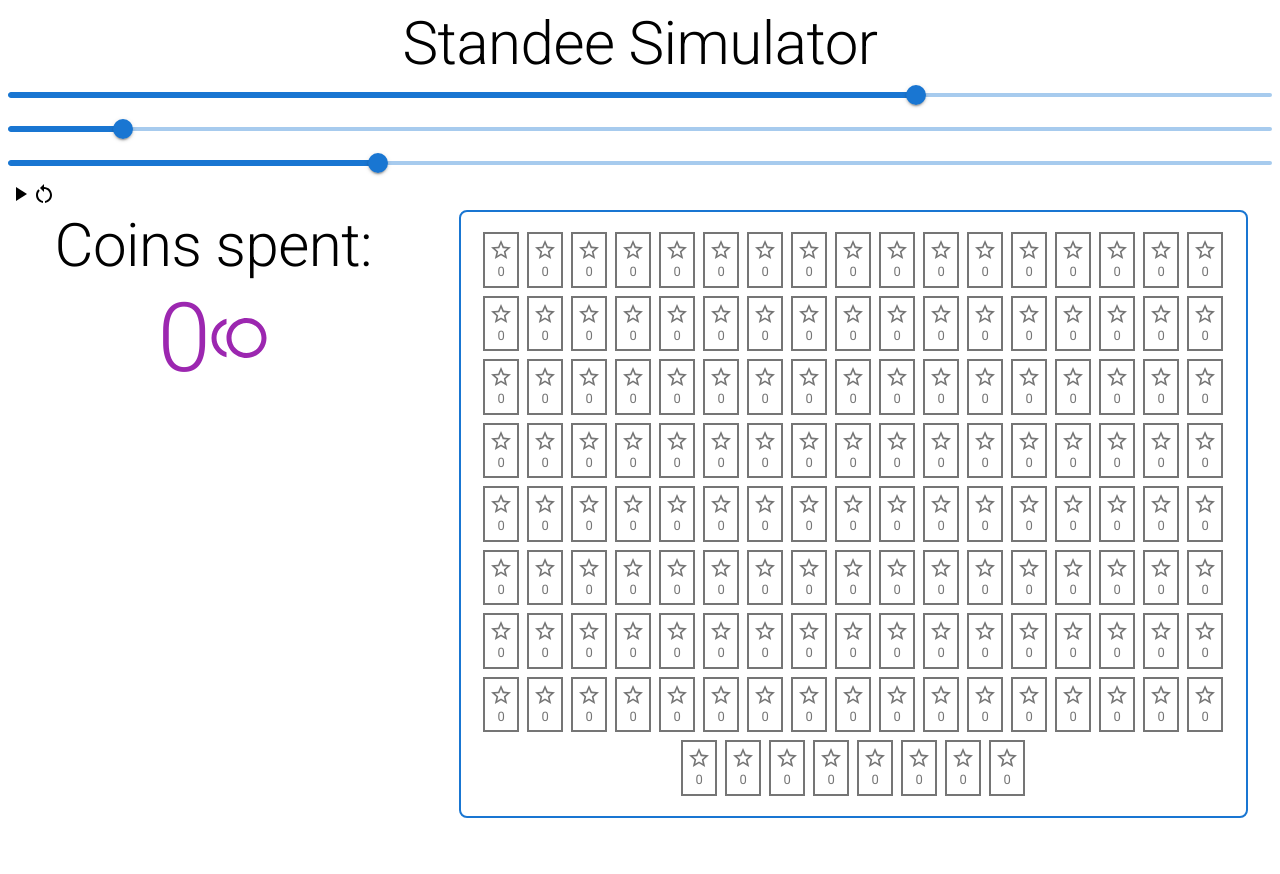
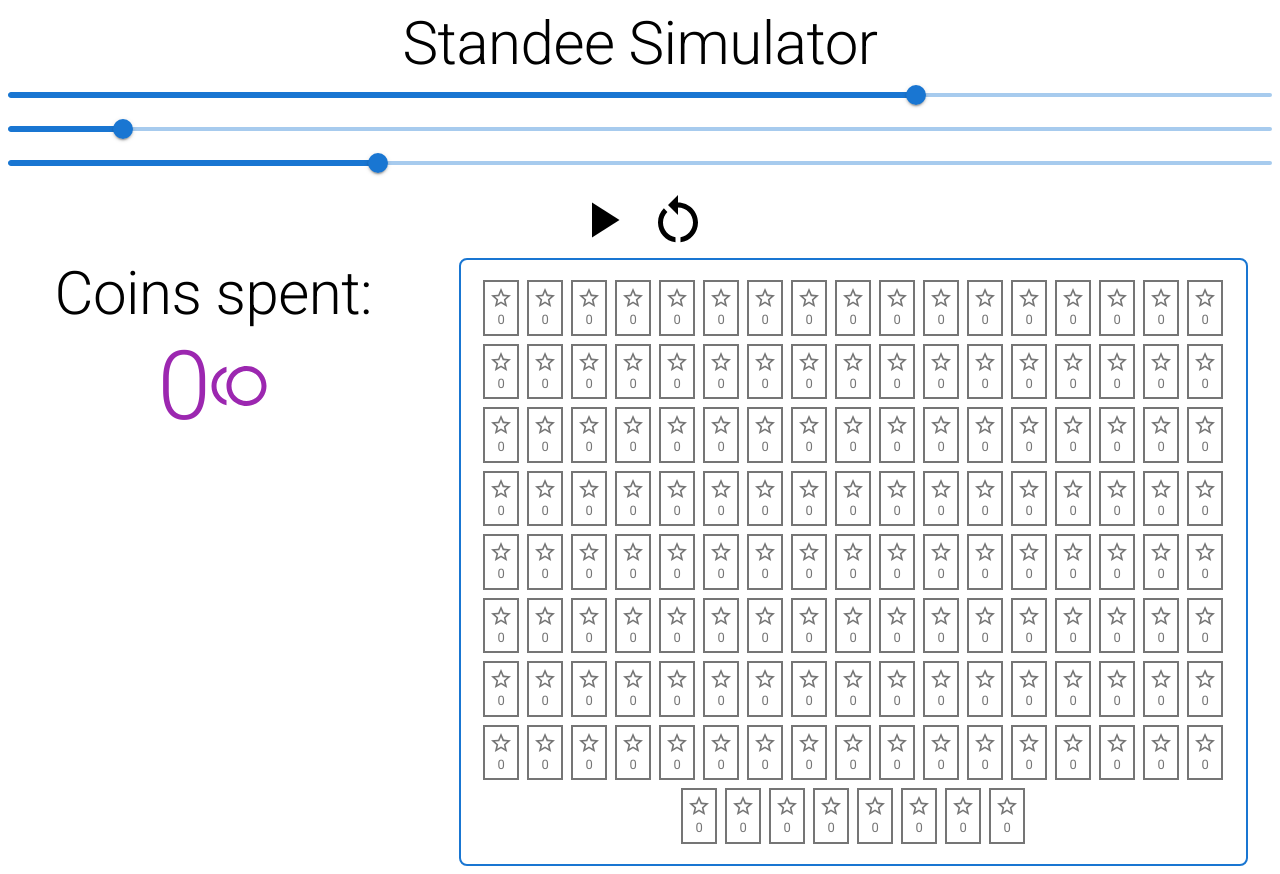
Before and after one commit to mmmaaatttttt/standee-simulator, a React (Vite) app: page / in a window 1280 px wide. Before the commit the page ends 826 px from the top, so only its background shows below. Built offline with nearby package versions, Linux system fonts and the light colour scheme.

Commit message:
move buttons to separate component

```diff
--- /dev/null
+++ b/src/components/simulator-buttons/index.tsx
@@ -0,0 +1,3 @@
+import SimulatorButtons from "./simulator-buttons";
+
+export default SimulatorButtons;
--- /dev/null
+++ b/src/components/simulator-buttons/simulator-buttons.tsx
@@ -0,0 +1,43 @@
+import { PlayArrow, Pause, RestartAlt } from "@mui/icons-material";
+import Box from "@mui/material/Box";
+
+type SimulatorButtonsProps = {
+  start: () => void;
+  stop: () => void;
+  reset: () => void;
+  isFinished: boolean;
+  isRunning: boolean;
+};
+
+const iconStyles = {
+  cursor: "pointer",
+  fontSize: 60,
+  m: 1,
+};
+
+function SimulatorButtons({
+  start,
+  stop,
+  reset,
+  isFinished,
+  isRunning,
+}: SimulatorButtonsProps) {
+  let toggle = null;
+
+  if (!isFinished) {
+    toggle = isRunning ? (
+      <Pause sx={iconStyles} onClick={stop} />
+    ) : (
+      <PlayArrow sx={iconStyles} onClick={start} />
+    );
+  }
+
+  return (
+    <Box sx={{ display: "flex", justifyContent: "center" }}>
+      {toggle}
+      <RestartAlt sx={iconStyles} onClick={reset} />
+    </Box>
+  );
+}
+
+export default SimulatorButtons;
--- a/src/containers/simulator-container/simulator-container.tsx
+++ b/src/containers/simulator-container/simulator-container.tsx
@@ -1,9 +1,8 @@
 import { useState, useCallback, useEffect } from "react";
-import { PlayArrow, Pause, RestartAlt } from "@mui/icons-material";
-import Box from "@mui/material/Box";
 import Grid from "@mui/material/Grid";
 import Slider from "@mui/material/Slider";
 import useAnimationFrame from "hooks/useAnimationFrame";
+import SimulatorButtons from "components/simulator-buttons";
 import StandeeGrid from "components/standee-grid";
 import TotalCost from "components/total-cost";
 
@@ -25,8 +24,9 @@ const SimulatorContainer = () => {
   );
   const [randomCost, setRandomCost] = useState<number>(DEFAULT_RANDOM_COST);
   const [switchStrategyAfter, setSwitchStrategyAfter] =
-    useState<number>(DEFAULT_STANDEES); // todo change this
+    useState<number>(DEFAULT_STANDEES);
   const [totalCost, setTotalCost] = useState<number>(0);
+  const [isFinished, setIsFinished] = useState<boolean>(false);
 
   const getStandee = useCallback(() => {
     setStandeeTallies((oldTallies) => {
@@ -60,17 +60,13 @@ const SimulatorContainer = () => {
   const reset = useCallback(() => {
     stop();
     setStandeeTallies(new Array(standeeTallies.length).fill(0));
-  }, []);
-
-  const toggle = isRunning ? (
-    <Pause sx={{ cursor: "pointer" }} onClick={stop} />
-  ) : (
-    <PlayArrow sx={{ cursor: "pointer" }} onClick={start} />
-  );
+    setIsFinished(false);
+  }, [stop, standeeTallies.length]);
 
   useEffect(() => {
     if (standeeTallies.every((tally) => tally > 0)) {
       stop();
+      setIsFinished(true);
     }
   }, [standeeTallies, stop]);
 
@@ -110,11 +106,13 @@ const SimulatorContainer = () => {
         min={MIN_COST}
         max={MAX_COST}
       />
-      <Box>
-        {toggle}
-        <RestartAlt sx={{ cursor: "pointer" }} onClick={reset} />
-      </Box>
-
+      <SimulatorButtons
+        stop={stop}
+        start={start}
+        isFinished={isFinished}
+        isRunning={isRunning}
+        reset={reset}
+      />
       <Grid container spacing={2}>
         <Grid item sm={12} md={4}>
           <TotalCost total={totalCost} />
```
